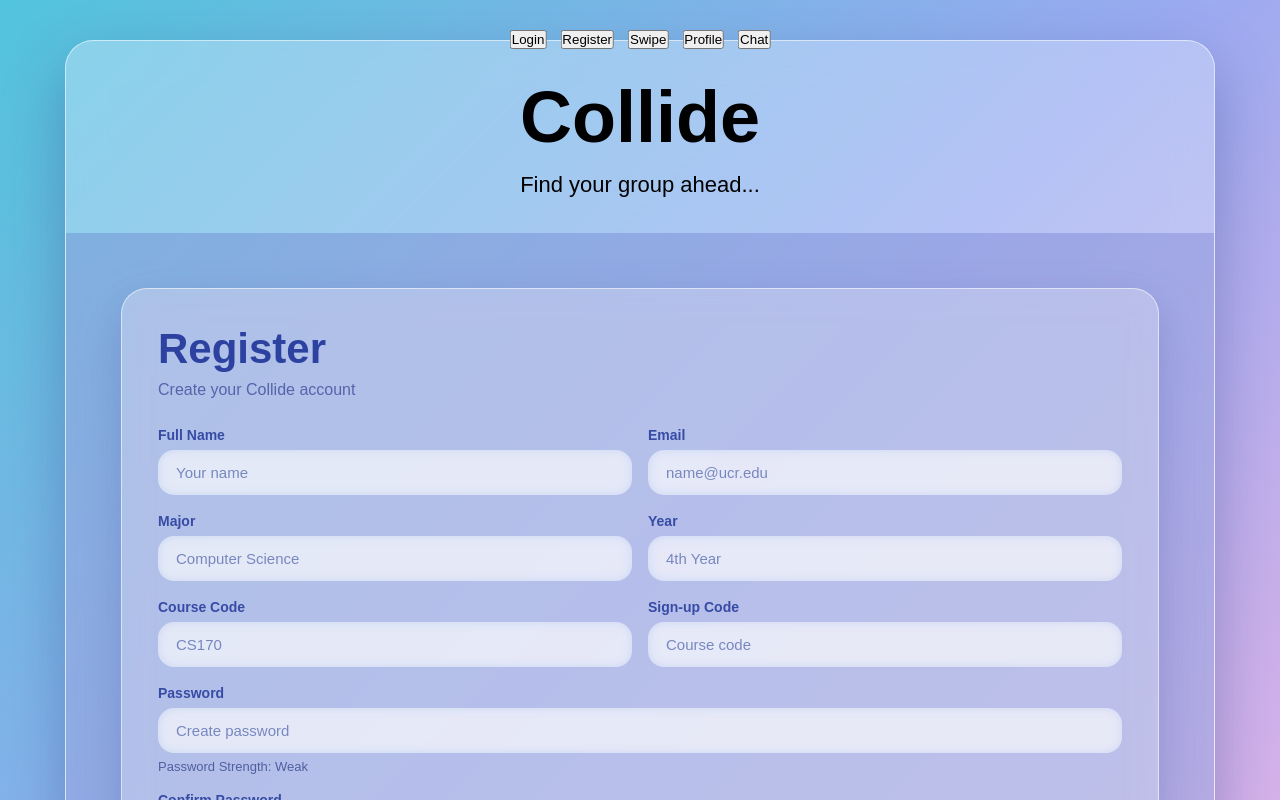
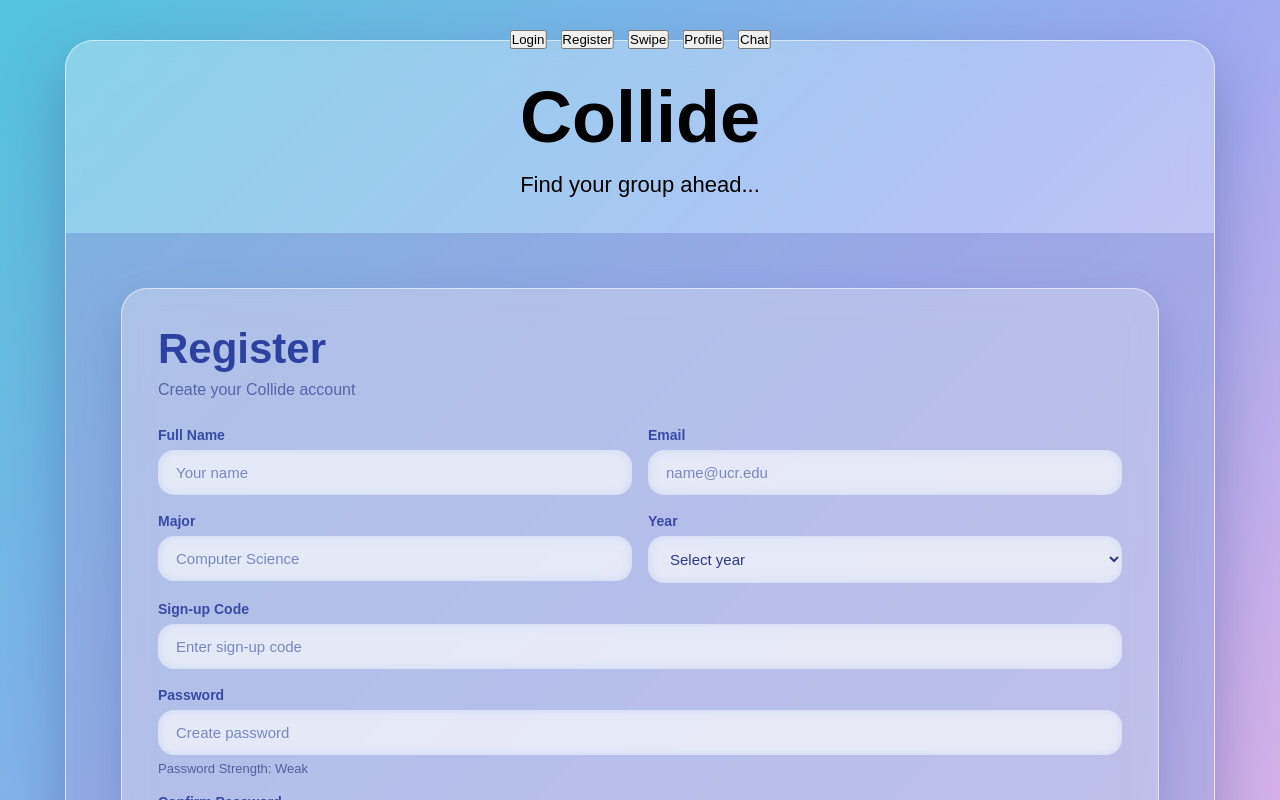
Before and after one commit to mozunagarcia/Collide, a React (Vite) app in the folder client/: page / in a window 1280 px wide. Both pictures are taken after typing "name@example.com", "Sample123" into the empty fields and a click on the button "Create an account". Shown: the top 800 px of the page. Built offline with nearby package versions, Linux system fonts and the light colour scheme.

Commit message:
register+login working

```diff
--- a/client/src/components/auth/LoginForm.jsx
+++ b/client/src/components/auth/LoginForm.jsx
@@ -1,19 +1,27 @@
 import { useState } from "react";
+import api from "../../utils/api";
+import useAuth from "../../hooks/useAuth";
 
 function LoginForm({ setPage }) {
   const [email, setEmail] = useState("");
   const [password, setPassword] = useState("");
+  const [error, setError] = useState("");
+  const [loading, setLoading] = useState(false);
+  const { login } = useAuth();
 
-  function handleLogin(event) {
+  async function handleLogin(event) {
     event.preventDefault();
+    setError("");
+    setLoading(true);
 
-    if (
-      email === "test@ucr.edu" &&
-      password === "1234"
-    ) {
+    try {
+      const response = await api.post("/auth/login", { email, password });
+      login(response.data.user, response.data.token);
       setPage("swipe");
-    } else {
-      alert("Invalid login");
+    } catch (err) {
+      setError(err.response?.data?.message || "Login failed");
+    } finally {
+      setLoading(false);
     }
   }
 
@@ -26,7 +34,6 @@ function LoginForm({ setPage }) {
 
       <label className="input-group">
         <span className="input-label">Email</span>
-
         <input
           className="input-field"
           type="email"
@@ -38,7 +45,6 @@ function LoginForm({ setPage }) {
 
       <label className="input-group">
         <span className="input-label">Password</span>
-
         <input
           className="input-field"
           type="password"
@@ -48,16 +54,14 @@ function LoginForm({ setPage }) {
         />
       </label>
 
-      <button className="main-button" type="submit">
-        Login
+      {error && <p className="error-text">{error}</p>}
+
+      <button className="main-button" type="submit" disabled={loading}>
+        {loading ? "Logging in..." : "Login"}
       </button>
 
       <div className="form-links">
-        <button
-          className="link-button"
-          type="button"
-          onClick={() => setPage("register")}
-        >
+        <button className="link-button" type="button" onClick={() => setPage("register")}>
           Create an account
         </button>
 
--- a/client/src/components/auth/RegisterForm.jsx
+++ b/client/src/components/auth/RegisterForm.jsx
@@ -1,9 +1,18 @@
 import { useState } from "react";
+import api from "../../utils/api";
+import useAuth from "../../hooks/useAuth";
 
 function RegisterForm({ setPage }) {
+  const [name, setName] = useState("");
   const [email, setEmail] = useState("");
   const [password, setPassword] = useState("");
   const [confirmPassword, setConfirmPassword] = useState("");
+  const [major, setMajor] = useState("");
+  const [year, setYear] = useState("");
+  const [signUpCode, setSignUpCode] = useState("");
+  const [error, setError] = useState("");
+  const [loading, setLoading] = useState(false);
+  const { login } = useAuth();
 
   const emailValid = email.endsWith("@ucr.edu");
 
@@ -23,8 +32,43 @@ function RegisterForm({ setPage }) {
 
   const passwordStrength = getPasswordStrength();
 
+  async function handleRegister(event) {
+    event.preventDefault();
+    setError("");
+
+    if (!emailValid) {
+      setError("Please enter a valid UCR email");
+      return;
+    }
+
+    if (password !== confirmPassword) {
+      setError("Passwords do not match");
+      return;
+    }
+
+    setLoading(true);
+
+    try {
+      const response = await api.post("/auth/register", {
+        name,
+        email,
+        password,
+        signUpCode,
+        major,
+        year,
+      });
+
+      login(response.data.user, response.data.token);
+      setPage("swipe");
+    } catch (err) {
+      setError(err.response?.data?.message || "Registration failed");
+    } finally {
+      setLoading(false);
+    }
+  }
+
   return (
-    <form className="form">
+    <form className="form" onSubmit={handleRegister}>
       <div className="form-header">
         <h1 className="form-title">Register</h1>
         <p className="form-subtitle">Create your Collide account</p>
@@ -33,7 +77,13 @@ function RegisterForm({ setPage }) {
       <div className="input-row">
         <label className="input-group">
           <span className="input-label">Full Name</span>
-          <input className="input-field" type="text" placeholder="Your name" />
+          <input
+            className="input-field"
+            type="text"
+            placeholder="Your name"
+            value={name}
+            onChange={(event) => setName(event.target.value)}
+          />
         </label>
 
         <label className="input-group">
@@ -45,7 +95,6 @@ function RegisterForm({ setPage }) {
             value={email}
             onChange={(event) => setEmail(event.target.value)}
           />
-
           {!emailValid && email.length > 0 && (
             <p className="error-text">Please enter a valid UCR email</p>
           )}
@@ -55,26 +104,42 @@ function RegisterForm({ setPage }) {
       <div className="input-row">
         <label className="input-group">
           <span className="input-label">Major</span>
-          <input className="input-field" type="text" placeholder="Computer Science" />
+          <input
+            className="input-field"
+            type="text"
+            placeholder="Computer Science"
+            value={major}
+            onChange={(event) => setMajor(event.target.value)}
+          />
         </label>
 
         <label className="input-group">
           <span className="input-label">Year</span>
-          <input className="input-field" type="text" placeholder="4th Year" />
+          <select
+            className="input-field"
+            value={year}
+            onChange={(event) => setYear(event.target.value)}
+          >
+            <option value="">Select year</option>
+            <option value="Freshman">Freshman</option>
+            <option value="Sophomore">Sophomore</option>
+            <option value="Junior">Junior</option>
+            <option value="Senior">Senior</option>
+            <option value="Graduate">Graduate</option>
+          </select>
         </label>
       </div>
 
-      <div className="input-row">
-        <label className="input-group">
-          <span className="input-label">Course Code</span>
-          <input className="input-field" type="text" placeholder="CS170" />
-        </label>
-
-        <label className="input-group">
-          <span className="input-label">Sign-up Code</span>
-          <input className="input-field" type="text" placeholder="Course code" />
-        </label>
-      </div>
+      <label className="input-group">
+        <span className="input-label">Sign-up Code</span>
+        <input
+          className="input-field"
+          type="text"
+          placeholder="Enter sign-up code"
+          value={signUpCode}
+          onChange={(event) => setSignUpCode(event.target.value)}
+        />
+      </label>
 
       <label className="input-group">
         <span className="input-label">Password</span>
@@ -85,7 +150,6 @@ function RegisterForm({ setPage }) {
           value={password}
           onChange={(event) => setPassword(event.target.value)}
         />
-
         <p className="strength-text">Password Strength: {passwordStrength}</p>
       </label>
 
@@ -98,14 +162,15 @@ function RegisterForm({ setPage }) {
           value={confirmPassword}
           onChange={(event) => setConfirmPassword(event.target.value)}
         />
-
         {password !== confirmPassword && confirmPassword.length > 0 && (
           <p className="error-text">Passwords do not match</p>
         )}
       </label>
 
-      <button className="main-button" type="submit">
-        Create Account
+      {error && <p className="error-text">{error}</p>}
+
+      <button className="main-button" type="submit" disabled={loading}>
+        {loading ? "Creating account..." : "Create Account"}
       </button>
 
       <p className="switch-text">
--- a/client/src/utils/api.js
+++ b/client/src/utils/api.js
@@ -1 +1,10 @@
-// TODO: axios instance
+import axios from "axios";
+
+const api = axios.create({
+  baseURL: "/api",
+  headers: {
+    "Content-Type": "application/json",
+  },
+});
+
+export default api;
```
Also changed, not shown: 1 other file (tests, documents, lock files or other folders).
